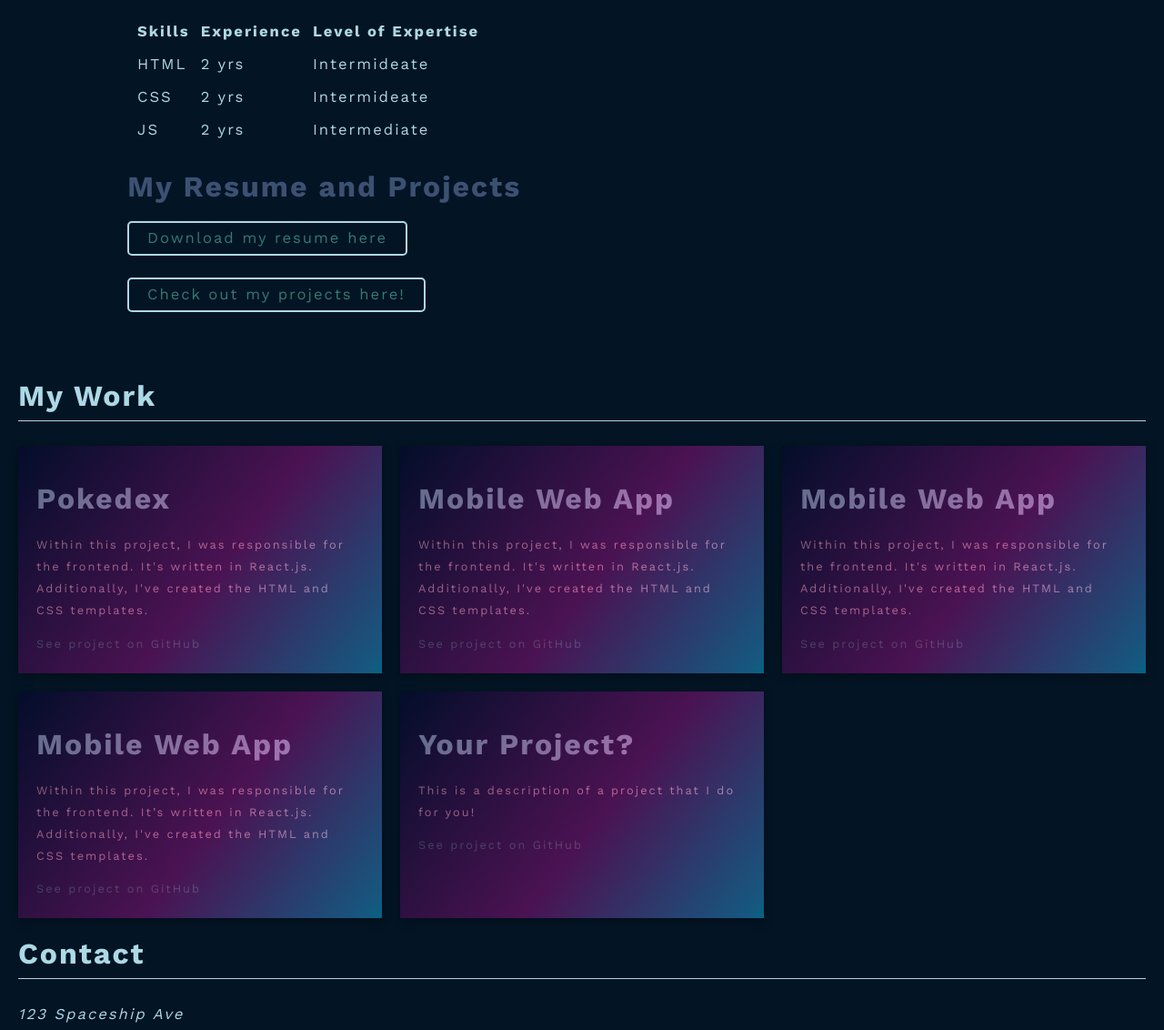
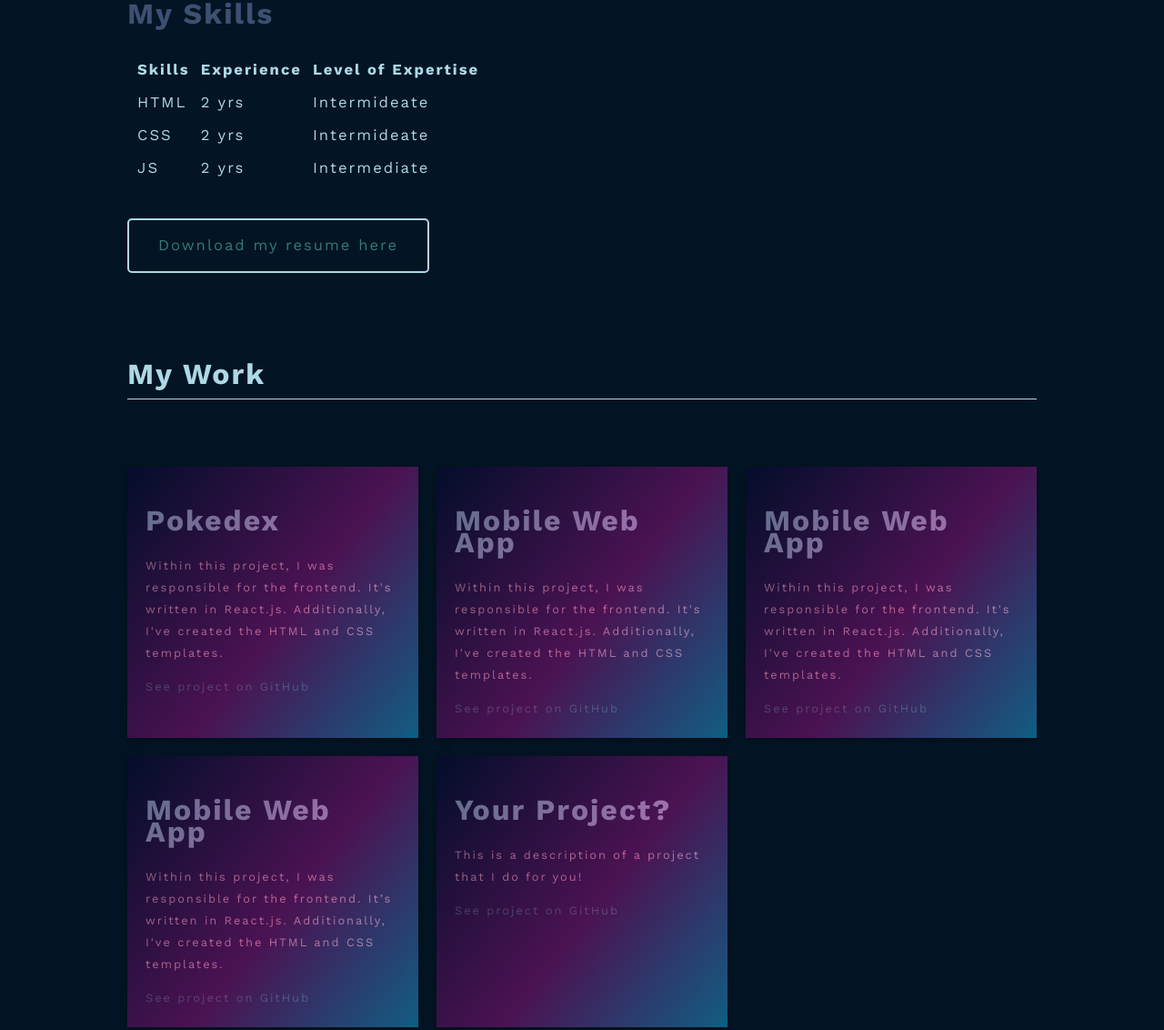
Before and after one commit to Peluchemoreno/portfolio-website, a plain HTML site: page index.html in a window 1280 px wide. Shown: the part 1107-2239 px from the top of the page at 91% size. Drawn offline with nearby package versions, Linux system fonts and the light colour scheme.

Commit message:
if applied this should update some more stylings, adding animations to my work cards and adjusting colors

```diff
--- a/css/styles.css
+++ b/css/styles.css
@@ -89,13 +89,18 @@ margin-top: 50px;
 display: block;
 }
 
-.hollow-button2 {
+.hollow-button2, .hollow-button2.sub-btn{
     border: 2px solid lightblue;
+    background-color: transparent;
+    color: var(--primary-color);
+    margin-top: 2rem;
     display: inline-block;
-    padding: 5px 20px;
+    padding: 1rem 2rem;
     border-radius: 5px;
     transition: background-color .2s ease-in-out;
+    cursor: pointer;
 }
+
 
 .hollow-button:hover{
 background-color:#083661c4;
@@ -104,31 +109,6 @@ background-color:#083661c4;
 background-color:#083661c4;
 }
 
-/* .button,
-button {
-    display: inline-block;
-    margin-right: 10px;
-    margin-bottom: .5rem;
-    border: none;
-    font-family: inherit;
-    background: linear-gradient(to bottom right, var(--primary-color), #214c46);
-    font-size: var(--normal-font-size);
-    color: var(--light-grey);
-    padding: 10px;
-    border-radius: 3px;
-    border-bottom: 2px solid rgba(0, 0, 0, 0.3);
-    transition: 0.2s opacity;
-    font-weight: var(--heavy-font-weight);
-}
-
-.button:hover,
-.button:focus,
-button:hover,
-button:focus {
-    cursor: pointer;
-    opacity: 0.8;
-} */
-
 .button-secondary {
     background: linear-gradient(to bottom right, var(--secondary-color), #b49044);
     color: var(--text-color);
@@ -136,7 +116,7 @@ button:focus {
 .two-col-grid{
     display: grid;
     grid-template-columns: 3fr 2fr;
-    margin: 5rem auto;
+    margin: 5rem auto .5rem auto;
     grid-gap: 20px;
     max-width: 1000px;
 }
@@ -147,6 +127,8 @@ button:focus {
    color: lightblue;
    border-bottom: 1px solid lightblue;
    padding-bottom: 15px;
+   display: inline-block;
+   width: 100%;
 }
 
 .profile__portrait {
@@ -157,11 +139,6 @@ button:focus {
     border-radius: 5px;
     transition: all 0.125s ease-in-out;
 }
-/* .profile__portrait::before {
-    content: 'halsdkf';
-    background-color: red;
-    position: absolute;
-} */
 
 .profile__portrait:hover {
     scale: 1.025;
@@ -213,6 +190,8 @@ button:focus {
     display: grid;
     grid-template-columns: 1fr 1fr 1fr;
     grid-gap: 20px;
+    max-width: 1000px;
+    margin-top: 3rem;
 }
 
 .grid__item {
@@ -232,24 +211,61 @@ button:focus {
     content: '';
     position: absolute;
     background: rgb(2,0,36);
-    background: linear-gradient(128deg, rgba(2,0,36,.5) 0%, rgba(145,10,116,.5) 55%, rgba(38,149,207,.5) 97%, rgba(0,212,255,.4) 100%);
+    background: linear-gradient(128deg, rgba(2,0,36,.5) 0%, #910a7480 55%, rgba(38,149,207,.5) 97%, rgba(0,212,255,.4) 100%);
     top: 0;
     left: 0;
     right: 0;
     bottom: 0;
 }
+.grid__item::after{
+    content: '';
+    height: 2px;
+    background-color: white;
+    left: 10px;
+    right: 10px;
+    position: absolute;
+    bottom: 10px;
+    animation: 5s comeNGo alternate infinite ease-in-out;
+}
+@keyframes comeNGo {
+    0% {
+        width: 94%;
+        opacity: 1;
+    }
+    25%{
+        width: 75%;
+        opacity: .75;
+    }
+    50%{
+        width: 50%;
+        opacity: .5;
+    }
+    75%{
+        width: 25%;
+        opacity: .25;
+    }
+    100%{
+        width: 0%;
+        opacity: 0;
+    }
+}
+
+
+
 
 @media all and (max-width: 500px) {
 
     .two-col-grid {
         display: flex;
         flex-direction: column;
-        padding: 20px;
         margin-top: 5rem;
     }
-
+    .container{
+        padding: 20px;
+    }
     .grid {
         grid-template-columns: auto;
+        padding: 20px;
     }
 
     #contactForm {
@@ -291,9 +307,11 @@ button:focus {
         text-align: left;
         line-height: 2.5rem;
     }
-    .about-me-title{
-        grid-column: span auto;
+    .a-title{
         order: -2;
+        display: block;
+        margin-left: auto;
+        margin-right: auto;
     }
 
     .grit-it{
@@ -316,6 +334,7 @@ button:focus {
         height: 50px;
         flex: 0 0 50px;
     }
+
 }
 
 @media all and (min-width: 501px) and (max-width: 750px) {
@@ -401,8 +420,8 @@ button:focus {
 }
 
 .container {
-    margin-left: 20px;
-    margin-right: 20px;
+    max-width: 1000px;
+    margin: 3rem auto;
 }
 
 .table {
--- a/index.html
+++ b/index.html
@@ -52,16 +52,18 @@
                     rest is
                     history.
                 </p>
-                <button class="hollow-button"><a href="work.html">Check out some of my code</a></button>
+                <button class="hollow-button2"><a href="#work">Check out some of my code</a></button>
             </div>
         </section>
         <section id="about-me">
+            <div class="container">
+                <h2 class="a-title">About Me</h2>
                 <div class="two-col-grid">
-                <h2 class="a-title">About Me</h2>
                     <div class="grid-it">
                         <h2>Why I Love Web Development</h2>
                         <p>
-                        I love web development because it allows me to exercise my creative muscles, solve complex and
+                            I love web development because it allows me to exercise my creative muscles, solve complex
+                            and
                             unique problems, and collorate with a diverse set of minds to achieve a common goal.
                         </p>
                         <h2>My Hobbies</h2>
@@ -97,12 +99,11 @@
                                 </tr>
                             </tbody>
                         </table>
-                    <h2>My Resume and Projects</h2>
                         <a href="#" class="hollow-button2">Download my resume here</a><br><br>
-                    <a class="hollow-button2" href="work.html">Check out my projects here!</a>
                     </div>
                     <div class="grid-it pic">
                         <img src="img/JustinMcd.png" alt="photo of justin mcdonald smiling" class="profile__portrait">
+                    </div>
                 </div>
             </div>
         </section>
@@ -111,7 +112,7 @@
                 <h2 class="a-title">My Work</h2>
                 <div class="grid">
                     <div class="grid__item proj-card">
-                        <h2>Pokedex</h2>
+                        <h2 class="card-header">Pokedex</h2>
                         <p>
                             Within this project, I was responsible for the frontend. It's written in React.js.
                             Additionally,
@@ -120,7 +121,7 @@
                         <a href="#">See project on GitHub</a>
                     </div>
                     <div class="grid__item proj-card">
-                        <h2>Mobile Web App</h2>
+                        <h2 class="card-header2">Mobile Web App</h2>
                         <p>
                             Within this project, I was responsible for the frontend. It's written in React.js.
                             Additionally,
@@ -129,7 +130,7 @@
                         <a href="#">See project on GitHub</a>
                     </div>
                     <div class="grid__item proj-card">
-                        <h2>Mobile Web App</h2>
+                        <h2 class="card-header3">Mobile Web App</h2>
                         <p>
                             Within this project, I was responsible for the frontend. It's written in React.js.
                             Additionally,
@@ -138,7 +139,7 @@
                         <a href="#">See project on GitHub</a>
                     </div>
                     <div class="grid__item proj-card">
-                        <h2>Mobile Web App</h2>
+                        <h2 class="card-header2">Mobile Web App</h2>
                         <p>
                             Within this project, I was responsible for the frontend. It’s written in React.js.
                             Additionally,
@@ -147,7 +148,7 @@
                         <a href="#">See project on GitHub</a>
                     </div>
                     <div class="grid__item proj-card">
-                        <h2>Your Project?</h2>
+                        <h2 class="card-header">Your Project?</h2>
                         <p>
                             This is a description of a project that I do for you!
                         </p>
@@ -166,8 +167,6 @@
                         <p>Email: <a href="mailto:jmcdmoreno19@gmail.com">jmcdmoreno19@gmail.com</a></p>
                         <p>Tel: <a href="tel:0000000000">000-000-0000</a></p>
                     </address>
-                    <p><a class="hollow-button href=" mailto:uhhh.quigley@gmail.com">Get in touch with
-                            me!</a></p>
                 </div>
                 <form action="#" method="post" id="contactForm">
                     <div class="label-container">
@@ -182,7 +181,8 @@
                         <label for="message" class="formLabel">Message: </label>
                         <textarea id="message" required maxlength="240"></textarea>
                     </div>
-                    <button type="submit" class="hollow-button cta" value="Send message">SEND ME A MESSAGE</button>
+                    <button type="submit" class="hollow-button2 sub-btn" value="Send message">Get in touch with
+                        me!</button>
                 </form>
             </div>
         </section>
```
Lines whose indentation alone changed are shown as unchanged.
